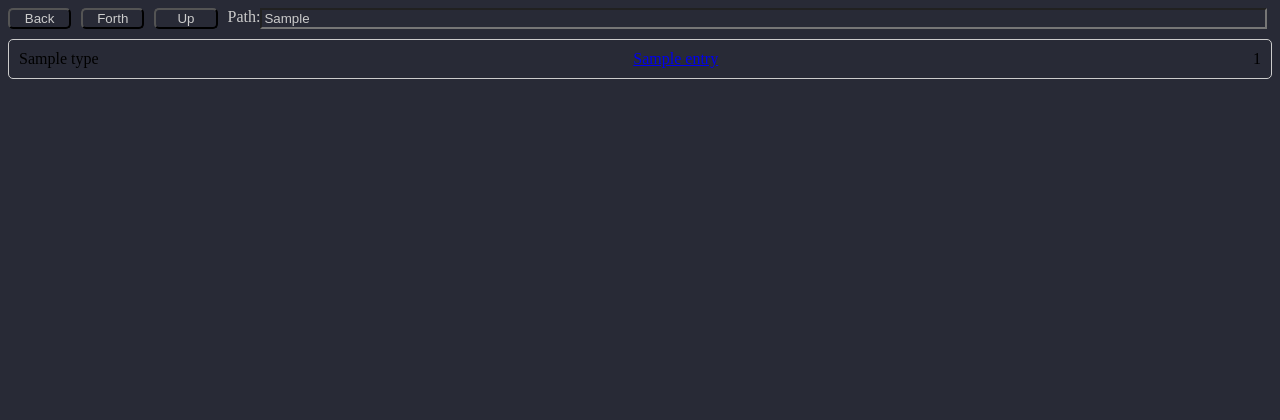
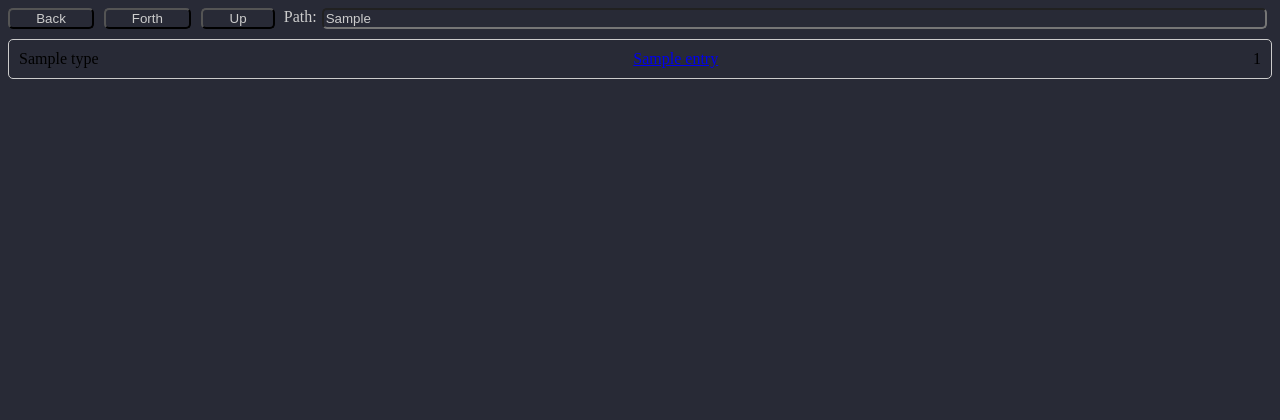
Before and after one commit to acksch/FlaskFileExplorer, a Flask app: template templates/index.html in a window 1280 px wide. Shown: the top 420 px of the page. Run offline with Flask 3, Linux system fonts and the light colour scheme; the template is opened without the code that fills it: most values are stand-ins (such as "Sample title", 1, 10 or a date in 2020); some libraries are stand-ins or nearby versions.

Commit message:
update and add requirements.txt

```diff
--- a/App.py
+++ b/App.py
@@ -2,12 +2,13 @@ import os
 import re
 import base64
 import markdown
-from flask import Flask, render_template, request, send_file
+from flask import Flask, render_template, request, send_file, session, make_response
 from pygments import highlight  # Added import for Pygments
 from pygments.lexers import get_lexer_for_filename
 from pygments.formatters import HtmlFormatter
 
 app = Flask(__name__)
+app.secret_key = 'your_secret_key_here'
 
 
 def is_directory_empty(directory_path):
@@ -90,6 +91,51 @@ def handle_text_edit_button_click(button_text):
     else:
         return "Invalid request method"
 
+
+@app.route('/handle_back_button_click', methods=['POST'])
+def handle_back_button_click():
+    index = session['index'] = session['index'] - 1
+    try:
+        current_dir = session['current_dir'] = session['dirList'][index]
+    except:
+        index = session['index'] = session['index'] + 1
+        current_dir = session['current_dir'] = session['dirList'][index]
+    entry_details = _openDir(current_dir)
+    return render_template("index.html", entries=entry_details, current_dir=current_dir)
+
+
+@app.route('/handle_forth_button_click', methods=['POST'])
+def handle_forth_button_click():
+    # TODO if not roundtrip
+    if session['index'] == -1:
+        # return make_response('', 304)
+        index = session['index']
+        current_dir = session['current_dir'] = session['dirList'][index]
+    else:
+        index = session['index'] = session['index'] + 1
+        try:
+            current_dir = session['current_dir'] = session['dirList'][index]
+        except:
+            index = session['index'] = session['index'] - 1
+            current_dir = session['current_dir'] = session['dirList'][index]
+    entry_details = _openDir(current_dir)
+    return render_template("index.html", entries=entry_details, current_dir=current_dir)
+
+
+@app.route('/handle_up_button_click', methods=['POST'])
+def handle_up_button_click():
+    current_dir = session['current_dir']
+    current_dir = current_dir.rstrip('\\')
+    current_dir = current_dir.split('\\')
+    current_dir = '\\'.join(current_dir[:-1]) + '\\'
+    session['current_dir'] = current_dir
+    session['dirList'].append(current_dir)
+    session['index'] = -1
+    entry_details = _openDir(current_dir)
+    return render_template("index.html", entries=entry_details, current_dir=current_dir)
+
+
+
 @app.route('/handle_button_click/<entry_name>', methods=['POST'])
 def handle_button_click(entry_name):
     if request.method == 'POST':
@@ -107,8 +153,7 @@ def handle_button_click(entry_name):
             path_parts = input_path.split('\\')
 
             # Join all parts except the last one to get the remaining part
-            global current_dir
-            current_dir = '\\'.join(path_parts[:-1]) + '\\'
+            current_dir = current_dir = '\\'.join(path_parts[:-1]) + '\\'
             #print(f"Button for {entry_name} was clicked.")
             #return f"Button for {entry_name} was clicked."
             entry_details = _openDir(current_dir)
@@ -124,7 +169,6 @@ def process_text():
     user_text = request.form['user_text']
     # Perform actions with the user_text data (e.g., print it)
     print("User input:", user_text)
-    global current_dir
     current_dir = user_text
     entry_details = _openDir(current_dir)
 
@@ -133,12 +177,15 @@ def process_text():
 
 @app.route("/")
 def index():
-    global current_dir
+    #global current_dir
     current_dir = os.getcwd()
-    current_dir = r'C:\Users\bened\Documents\Development\NUS-Docu'
-    current_dir = r'C:\Users\bened\Documents\Development\weva\IT_OT_testbed'
+    #current_dir = r'C:\Users\bened\Documents\Development\NUS-Docu'
+    #current_dir = r'C:\Users\bened\Documents\Development\weva\IT_OT_testbed'
+    session['current_dir'] = current_dir
+    session['dirList'] = []
+    session['index'] = -1
     entry_details = _openDir(current_dir)
-
+    session['dirList'].append(current_dir)
     return render_template("index.html", entries=entry_details, current_dir=current_dir)
 
 def is_markdown_file(file_path):
@@ -151,6 +198,7 @@ def is_image_file(file_path):
 
 @app.route("/<path:entry>")
 def file(entry):
+    current_dir = session['current_dir']
     full_path = os.path.join(current_dir, entry)
     if os.path.isfile(full_path):
         try:
@@ -190,8 +238,10 @@ def file(entry):
 
     else:
         entry_details = _openDir(full_path)
+        current_dir = session['current_dir'] = full_path
+        session['dirList'].append(current_dir)
         return render_template("index.html", entries=entry_details, current_dir=current_dir)
 
 
 if __name__ == "__main__":
-    app.run(debug=True, port=5000)
+    app.run(host='0.0.0.0', port=80)
--- a/templates/index.html
+++ b/templates/index.html
@@ -7,15 +7,22 @@
         /* Style for each entry block */
 
         html, body {
-        height: 100%;
+            height: 100%;
             background-color: #282a36;
             overflow: hidden;
         }
 
         #button {
-            width: 5%; /* Each form should take equal space */
-            margin-right: 10px; /* Add some margin between forms for spacing */
+            width: 90%; /* Each form should take equal space */
+            margin-right: 50px; /* Add some margin between forms for spacing */
             border-radius: 5px;
+            color: #ccc;
+            background-color: #282a36;
+        }
+
+        .buttonform {
+            width: 50px;
+            margin-right: 50px;
             color: #ccc;
             background-color: #282a36;
         }
@@ -24,6 +31,7 @@
             width: 100%; /* Make the input field occupy all available space */
             box-sizing: border-box; /* Include padding and border in the width */
             margin-right: 5px; /* Add some margin for spacing */
+            border-radius: 5px;
             color: #ccc;
             background-color: #282a36;
         }
@@ -66,11 +74,18 @@
 <body>
 
     <div class="container">
-        <button id="button" class="dynamic-button" type="button">Back</button>
-        <button id="button" class="dynamic-button" type="button">Forth</button>
-        <button id="button" class="dynamic-button" type="button">Up</button>
+
+        <form class="buttonfrom" action="/handle_back_button_click" method="POST">
+            <button id="button" type="submit">Back</button>
+        </form>
+        <form class="buttonfrom" action="/handle_forth_button_click" method="POST">
+            <button id="button" type="submit">Forth</button>
+        </form>
+        <form class="buttonfrom" action="/handle_up_button_click" method="POST">
+            <button id="button" type="submit">Up</button>
+        </form>
         <form id="process_text_form" action="/process_text" method="post">
-            <label style="color: #ccc;" for="user_text">Path:</label>
+            <label style="color: #ccc; margin-right: 5px;" for="user_text">Path:</label>
             <input id="input" type="text" id="user_text" name="user_text" value="{{ current_dir }}">
         </form>
     </div>
--- a/templates/markdown_file.html
+++ b/templates/markdown_file.html
@@ -2,9 +2,6 @@
 <html>
 <head>
     <title>Markdown Viewer</title>
-
-    <!-- Custom CSS -->
-    <link rel="stylesheet" href="./styles.css">
 
     <style>
     </style>
```
Also changed, not shown: requirements.txt (added, +14 -0 lines).
